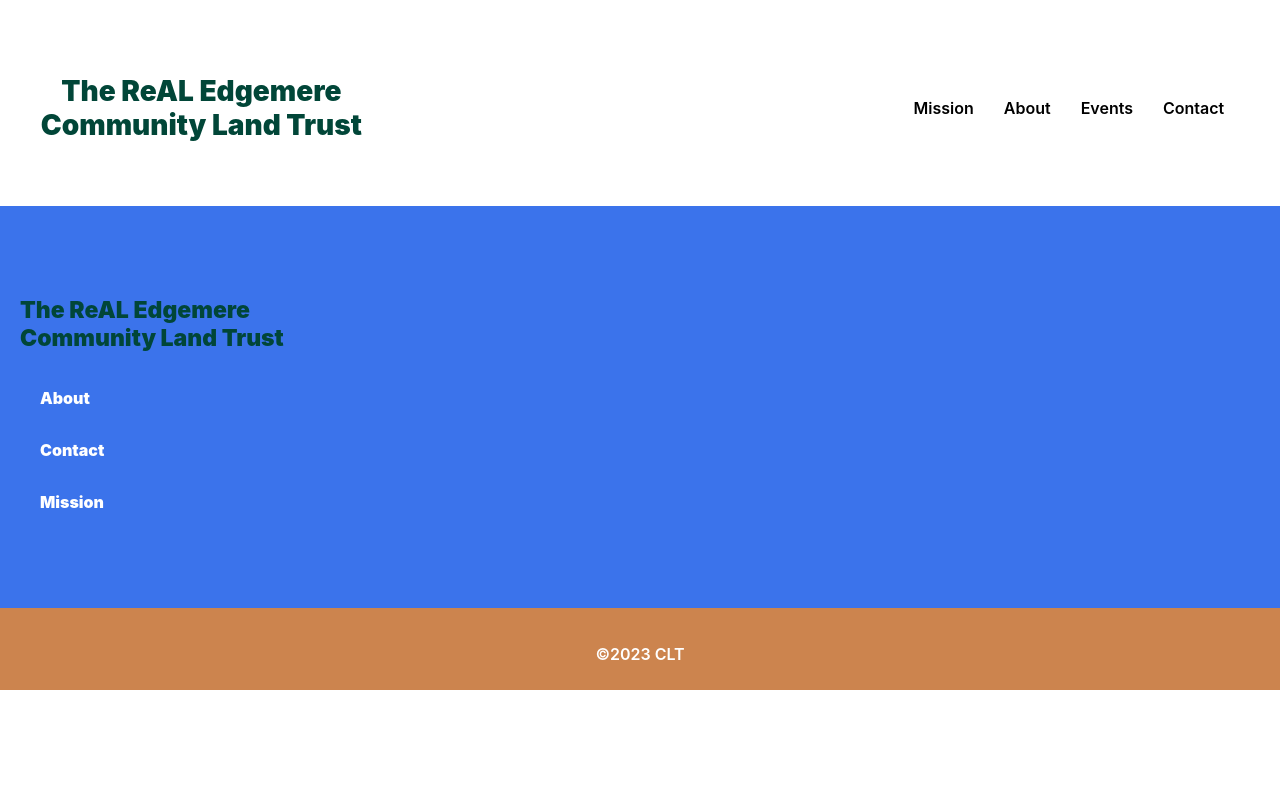
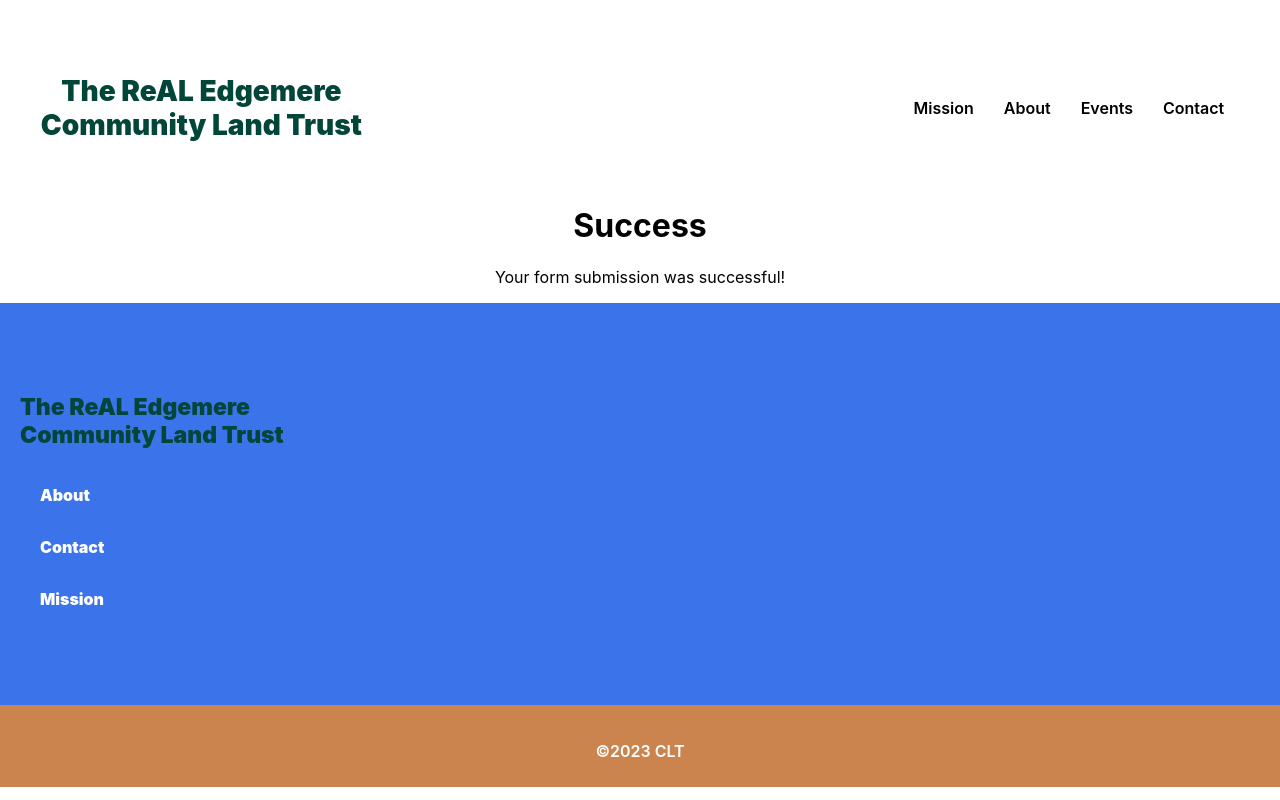
Before and after one commit to TaylorWill94/CLTmobile, a React (Create React App) app: page /success in a window 1280 px wide. Built offline with nearby package versions, Linux system fonts and the light colour scheme.

Commit message:
Adds a success page

```diff
--- a/src/App.js
+++ b/src/App.js
@@ -8,6 +8,7 @@ import About from "./components/About/About";
 import Contact from "./components/Contact/Contact";
 import SiteNav from "./components/SiteNav/SiteNav";
 import Events from "./components/Events/Events";
+import Success from "./components/Success";
 
 function App() {
   return (
@@ -20,6 +21,7 @@ function App() {
           <Route path="/about" element={<About />} />
           <Route path="/contact" element={<Contact />} />
           <Route path="/events" element={<Events />} />
+          <Route path="/success" element={<Success />} />
         </Routes>
       </div>
       <SiteNav />
--- a/src/components/Contact/Contact.js
+++ b/src/components/Contact/Contact.js
@@ -1,7 +1,10 @@
 import "./Contact.css";
 import React, { useState } from "react";
+import { useNavigate } from "react-router-dom";
 
 function Contact() {
+  const navigate = useNavigate();
+
   const [formData, setFormData] = useState({
     name: "",
     email: "",
@@ -30,6 +33,7 @@ function Contact() {
           email: "",
           message: "",
         });
+        navigate("/success");
       })
       .catch((error) => {
         console.log(error);
--- /dev/null
+++ b/src/components/Success.js
@@ -0,0 +1,13 @@
+import React from "react";
+
+function Success() {
+  return (
+    <div>
+      <h1>Success</h1>
+      <p>Your form submission was successful!</p>
+      {/* Add any additional content or styling for the success page */}
+    </div>
+  );
+}
+
+export default Success;
```
